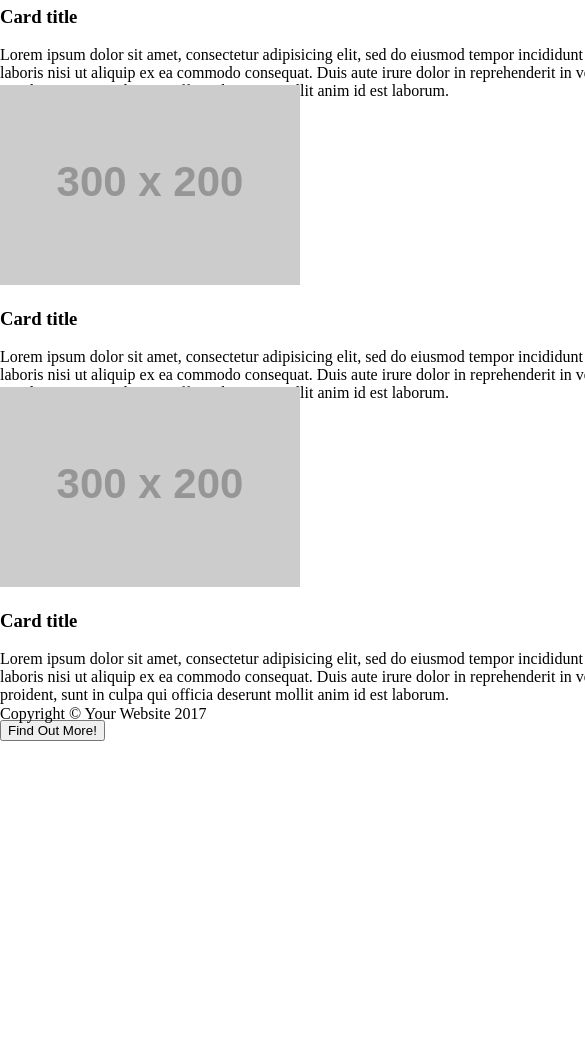
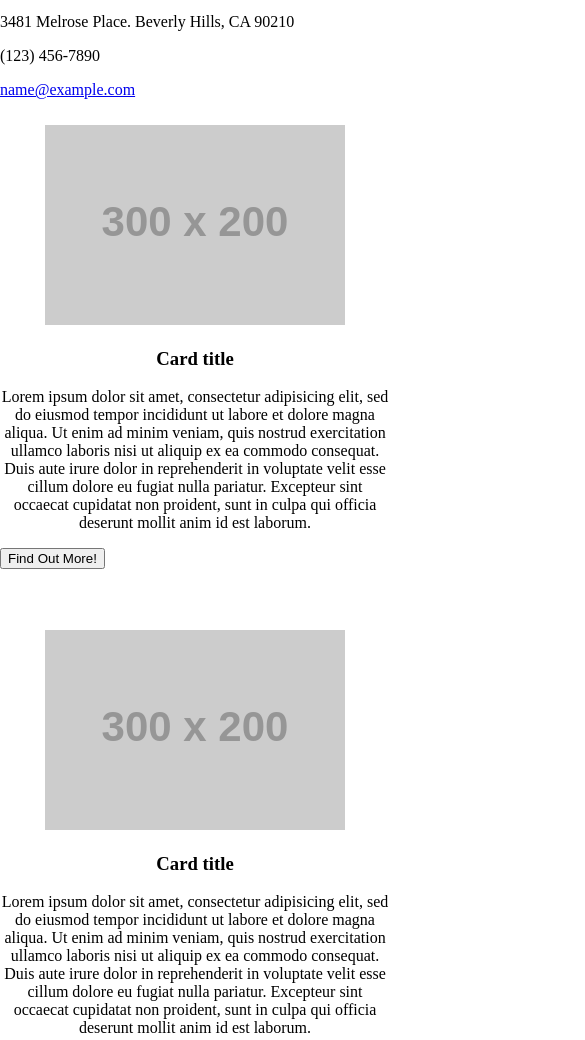
Before and after one commit to scarlett07/mi-pagina, a plain HTML site: page index.html in a window 390 px wide. Shown: the part 825-1865 px from the top of the page, 585 px wide, since content can reach past the window. Before the commit the page ends 1614 px from the top, so only its background shows below. Drawn offline with Linux system fonts and the light colour scheme; placeholder pictures from the web are drawn by us.

Commit message:
responsive mejorado

```diff
--- a/css/main.css
+++ b/css/main.css
@@ -4,7 +4,7 @@ body{
 
 }
 .conteiner {
-    width: 1200px;
+    max-width: 1200px;
     margin: 0 auto;
     padding: 0;
     display: grid;
@@ -51,9 +51,10 @@ body{
 
 }
 
-@media (max-width: 786px) {
+@media (max-width: 700px) {
     .conteiner {
-      grid-template-rows: 50px 150px 300px 100px 300px 300px 300px 100px;
+      grid-template-rows: 50px 300px 380px 200px 500px 500px 500px 100px;
+      grid-gap: 5px;
       grid-template-areas:
           "a a a a a a a a a a a"
           "b b b b b b b b b b b"
@@ -64,4 +65,13 @@ body{
           "g g g g g g g g g g g"
           "h h h h h h h h h h h";
     }
+    .img{
+      max-width: 100%;
+      height: 100%;
+      margin: 0 auto;
+    }
+    .center{
+      text-align: center;
+    }
+
 }
--- a/index.html
+++ b/index.html
@@ -20,7 +20,7 @@
         </div>
       </nav>
       <section class="b">
-        <img src="http://dummyimage.com/1200x300" alt="">
+        <img class="img"src="http://dummyimage.com/1200x300" alt="">
       </section>
       <section class="c">
         <h1>What we do</h1>
@@ -36,8 +36,8 @@
         <a href="#">name@example.com</a>
       </section>
       <section class="e">
-        <div class="">
-          <img src="http://dummyimage.com/300x200" alt="">
+        <div class="center">
+          <img class="img"src="http://dummyimage.com/300x200" alt="">
           <h1>Card title</h1>
           <p>Lorem ipsum dolor sit amet, consectetur adipisicing elit, sed do eiusmod tempor incididunt ut labore et dolore magna aliqua. Ut enim ad minim veniam, quis nostrud exercitation ullamco laboris nisi ut aliquip ex ea commodo consequat. Duis aute irure dolor in reprehenderit in voluptate velit esse cillum dolore eu fugiat nulla pariatur. Excepteur sint occaecat cupidatat non proident, sunt in culpa qui officia deserunt mollit anim id est laborum.</p>
 
@@ -48,20 +48,20 @@
 
       </section>
       <section class="f">
-        <div class="">
-          <img src="http://dummyimage.com/300x200" alt="">
+        <div class="center">
+          <img class="img" src="http://dummyimage.com/300x200" alt="">
           <h1>Card title</h1>
           <p>Lorem ipsum dolor sit amet, consectetur adipisicing elit, sed do eiusmod tempor incididunt ut labore et dolore magna aliqua. Ut enim ad minim veniam, quis nostrud exercitation ullamco laboris nisi ut aliquip ex ea commodo consequat. Duis aute irure dolor in reprehenderit in voluptate velit esse cillum dolore eu fugiat nulla pariatur. Excepteur sint occaecat cupidatat non proident, sunt in culpa qui officia deserunt mollit anim id est laborum.</p>
 
         </div>
-        <div class="">
+        <div class="center">
           <button type="button" name="button">Find Out More!</button>
         </div>
 
       </section>
       <section class="g">
-        <div class="">
-          <img src="http://dummyimage.com/300x200" alt="">
+        <div class="center">
+          <img class="img" src="http://dummyimage.com/300x200" alt="">
           <h1>Card title</h1>
           <p>Lorem ipsum dolor sit amet, consectetur adipisicing elit, sed do eiusmod tempor incididunt ut labore et dolore magna aliqua. Ut enim ad minim veniam, quis nostrud exercitation ullamco laboris nisi ut aliquip ex ea commodo consequat. Duis aute irure dolor in reprehenderit in voluptate velit esse cillum dolore eu fugiat nulla pariatur. Excepteur sint occaecat cupidatat non proident, sunt in culpa qui officia deserunt mollit anim id est laborum.</p>
 
```
